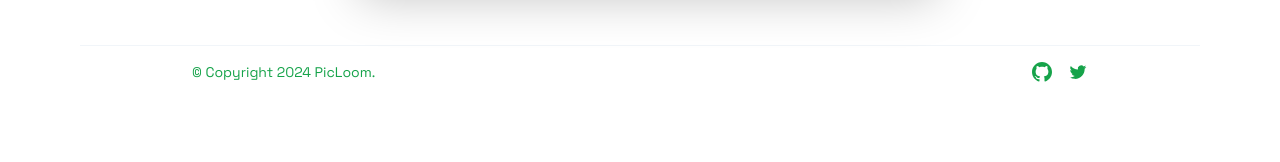
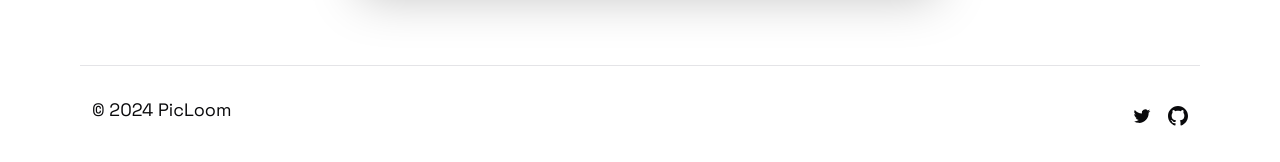
Before and after one commit to ahmedsomaa/sharp-studio, a Next.js app: page / in a window 1280 px wide. Shown: the part 755-917 px from the top of the page. Before the commit the page ends 853 px from the top, so only its background shows below. Built offline with nearby package versions, Linux system fonts and the light colour scheme.

Commit message:
add footer component

```diff
--- a/components/Footer.tsx
+++ b/components/Footer.tsx
@@ -1,51 +1,26 @@
-"use client";
-
-import React from "react";
-
-import { cn } from "@/lib/utils";
 import Github from "./icons/Github";
 import Twitter from "./icons/Twitter";
 
-interface FooterProps {
-  bgColor?: string;
-  iconColor?: string;
-}
-
-const Footer = ({ bgColor, iconColor }: FooterProps) => {
+export default function Footer() {
   return (
-    <footer
-      className={cn(
-        "p-4 bg-white border-t border-slate-100  flex items-center justify-center",
-        bgColor
-      )}
-    >
-      <div className="max-w-4xl w-full flex">
-        <div className="flex flex-row justify-between items-center w-full">
-          <p className={cn("text-sm leading-5 text-white", iconColor)}>
-            © Copyright {new Date().getFullYear()} PicLoom.
-          </p>
-          <div className="flex flex-row space-x-4 items-center">
-            <a href="https://github.com/ahmedsomaa" target="_blank">
-              <Github
-                className={cn(
-                  "text-slate-100 hover:text-slate-100/90",
-                  iconColor
-                )}
-              />
-            </a>
-            <a href="https://twitter.com/abokahfa" target="_blank">
-              <Twitter
-                className={cn(
-                  "text-slate-100 hover:text-slate-100/90",
-                  iconColor
-                )}
-              />
-            </a>
-          </div>
-        </div>
+    <footer className="container mx-auto my-5 flex h-16 flex-col items-center justify-between space-y-3 border-t px-3 pt-4 text-center sm:h-20 sm:flex-row sm:pt-2 md:text-lg">
+      <div>© {new Date().getFullYear()} PicLoom</div>
+      <div className="flex space-x-4 pb-4 sm:pb-0">
+        <a
+          href="https://twitter.com/abokahfa"
+          className="group"
+          aria-label="Twitter"
+        >
+          <Twitter />
+        </a>
+        <a
+          href="https://github.com/ahmedsomaa"
+          className="group"
+          aria-label="GitHub"
+        >
+          <Github />
+        </a>
       </div>
     </footer>
   );
-};
-
-export default Footer;
+}
```
